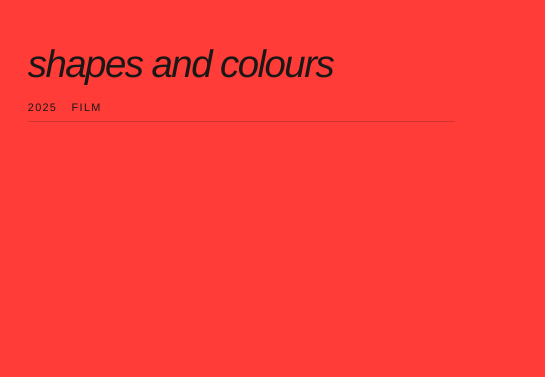
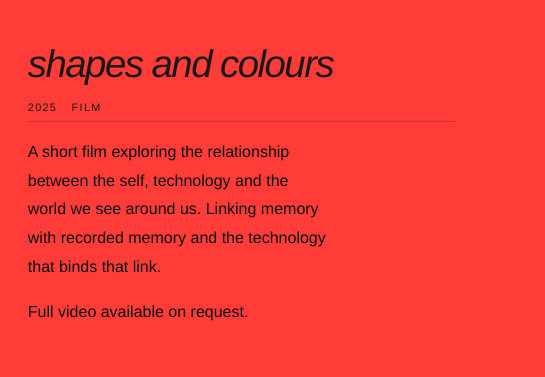
Before and after one commit to nomechomsky/nomechomsky.github.io, a plain HTML site: page gallery-piece-9.html in a window 1280 px wide. Shown: the part 112-489 px from the top of the page, 735-1280 px from the left. Drawn offline with Linux system fonts and the light colour scheme.

Commit message:
Add files via upload

```diff
--- a/gallery-piece-9.html
+++ b/gallery-piece-9.html
@@ -48,7 +48,9 @@
           <span>2025</span>
           <span>Film</span>
         </div>
-      </div><p>A short film exploring the relationship between the self, technology and the world we see around us. Linking memory with recorded memory and the technology that binds that link.</p>
+        <p>A short film exploring the relationship between the self, technology and the world we see around us. Linking memory with recorded memory and the technology that binds that link.</p>
+        <p>Full video available on request.</p>
+      </div>
     </div>
   </main>
 
```
Also changed, not shown: gallery-piece-1.html (+1 -0 lines), gallery-piece-3.html (+0 -1 lines), gallery-piece-5.html (+1 -0 lines), gallery-piece-6.html (+1 -0 lines).
